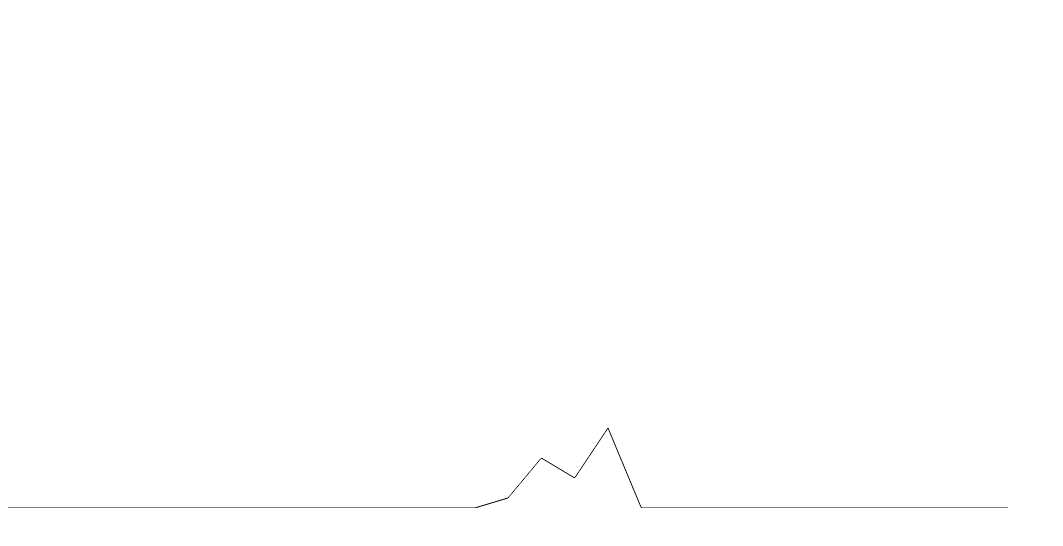
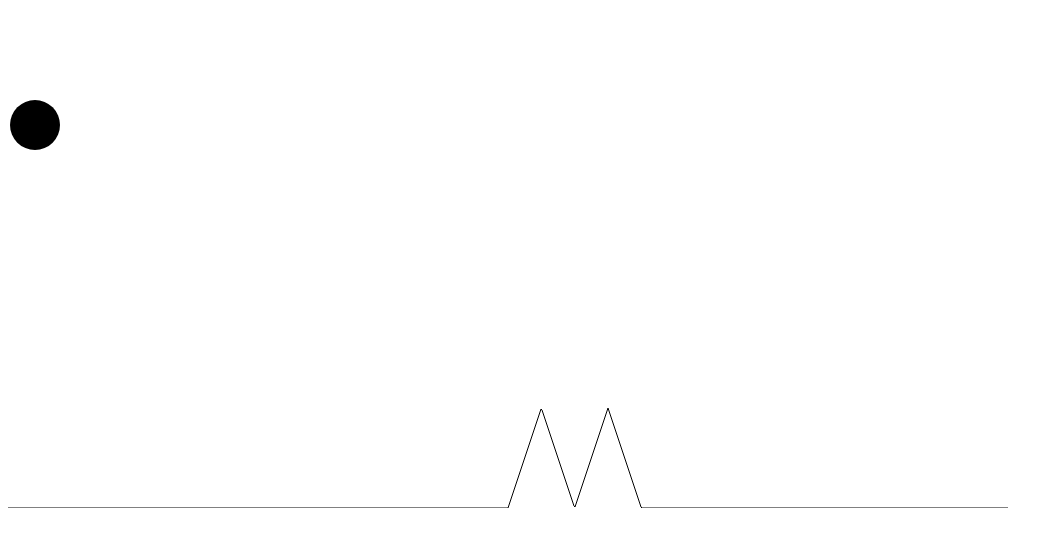
Before and after one commit to butchi/bease, a website: page index.html in a window 1280 px wide. Shown: the whole page, without its empty margins (0-1063 px from the left). Drawn offline with Linux system fonts and the light colour scheme.

Commit message:
update sample

```diff
--- a/index.html
+++ b/index.html
@@ -5,6 +5,16 @@
 <title>bease</title>
 
 <style>
+.ball {
+  position: absolute;
+  width: 50px;
+  height: 50px;
+  border-radius: 50px;
+  left: 10px;
+  top: 10px;
+  background-color: #000;
+}
+
 svg {
   width: 1000px;
   height: 500px;
@@ -13,8 +23,11 @@ svg {
 </head>
 
 <body>
+<div class="ball"></div>
+
 <svg><polyline id="graph1" fill="none" stroke="#000" stroke-width="1" transform="scale(1,-1) translate(500,-500)"></polyline></svg>
 
+<script src="bower_components/jquery/dist/jquery.js"></script>
 <script src="dist/bease.js"></script>
 <script>
 function plot(imin, imax, di) {
@@ -24,16 +37,25 @@ function plot(imin, imax, di) {
   var i;
   for(i = imin; i < imax; i += di) {
     //pts += (i*100).toFixed(3) +"," + (f(i)*500).toFixed(3) + " ";
-    pts += (i * 100).toFixed(3) + "," + (func(i) * 10).toFixed(3) + " ";
+    pts += (i * 100).toFixed(3) + "," + (func(i) * 100).toFixed(3) + " ";
   }
   document.getElementById('graph1').setAttribute('points', pts);
 }
 
 var bease = new Bease({
   func:  'linear',
-  array: [1,5,3,8],
+  array: [0,1,0,1],
 });
 plot(-5 ,5, 0.01);
+
+bease.register('test');
+
+$('.ball').animate({
+  top: 100,
+}, {
+  duration: 1000,
+  easing: 'test',
+});
 </script>
 </body>
 </html>
```
